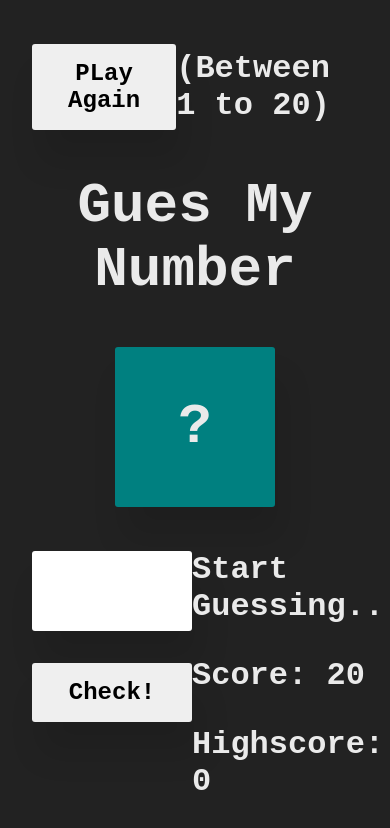
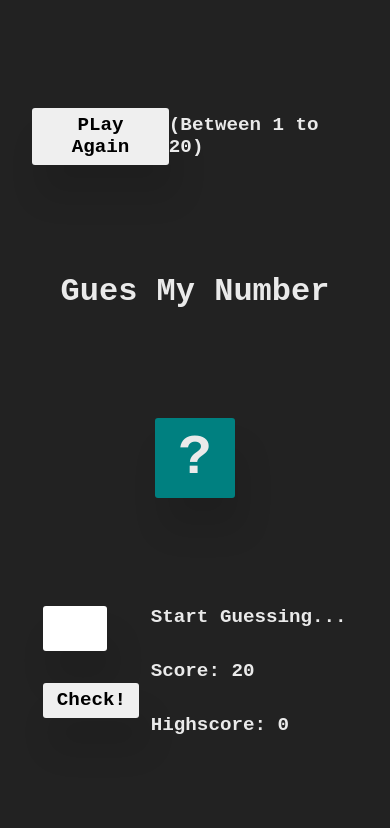
Before and after one commit to SadrilAmin1999/Guessing_Number_Game, a plain HTML site: page index.html in a window 390 px wide. Drawn offline with Linux system fonts and the light colour scheme.

Commit message:
some changes

```diff
--- a/style.css
+++ b/style.css
@@ -89,3 +89,29 @@ body {
   gap: 2rem;
   font-weight: bold;
 }
+@media only screen and (max-width: 575px) {
+  body {
+    font-size: 1.2rem;
+  }
+  .btn {
+    padding: 0.4rem 0.8rem;
+    font-size: 1.2rem;
+  }
+  .between {
+    font-size: 1.2rem;
+  }
+  .game-title {
+    font-size: 2rem;
+  }
+  .game-correct-ans {
+    width: 5rem;
+    height: 5rem;
+  }
+  .imput-number {
+    font-size: 1.6rem;
+    max-width: 4rem;
+  }
+  .check {
+    width: 6rem;
+  }
+}
```
